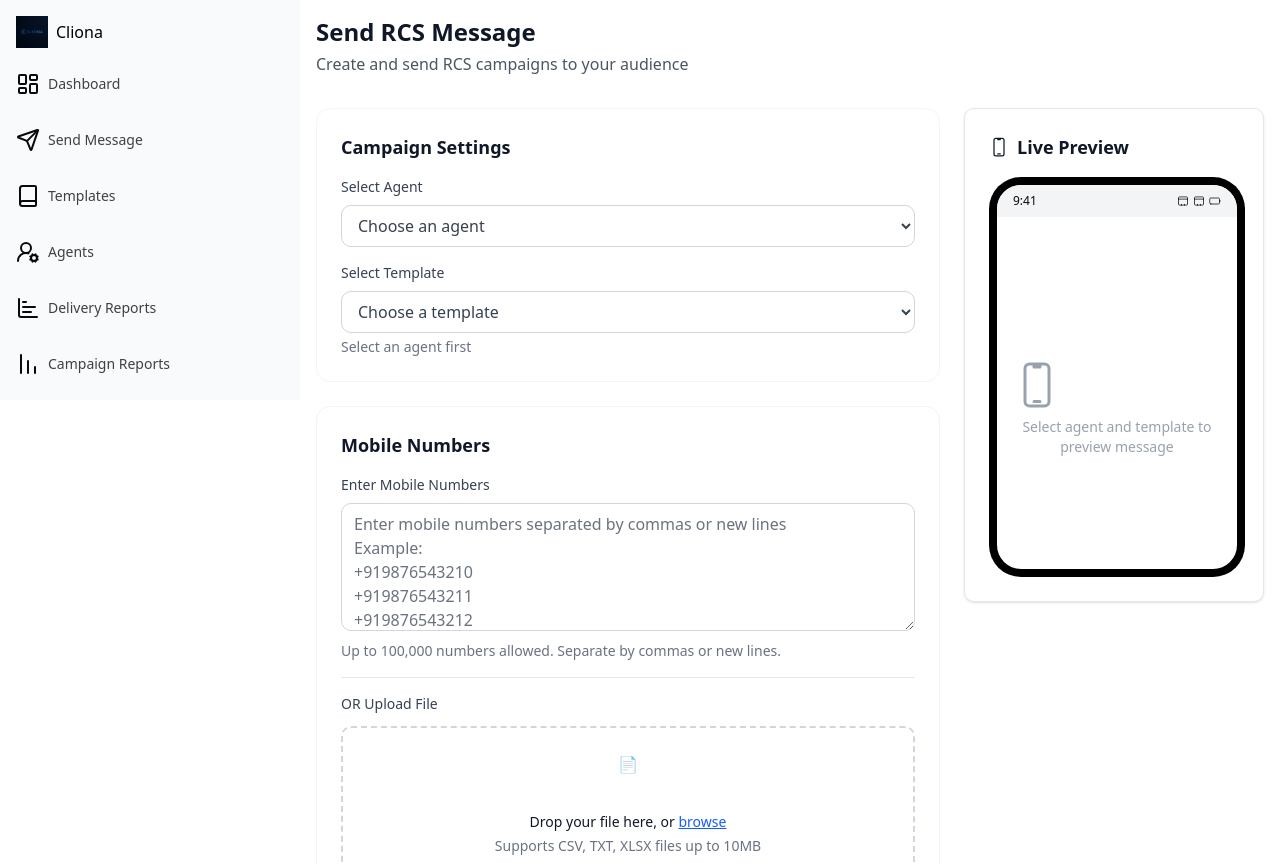
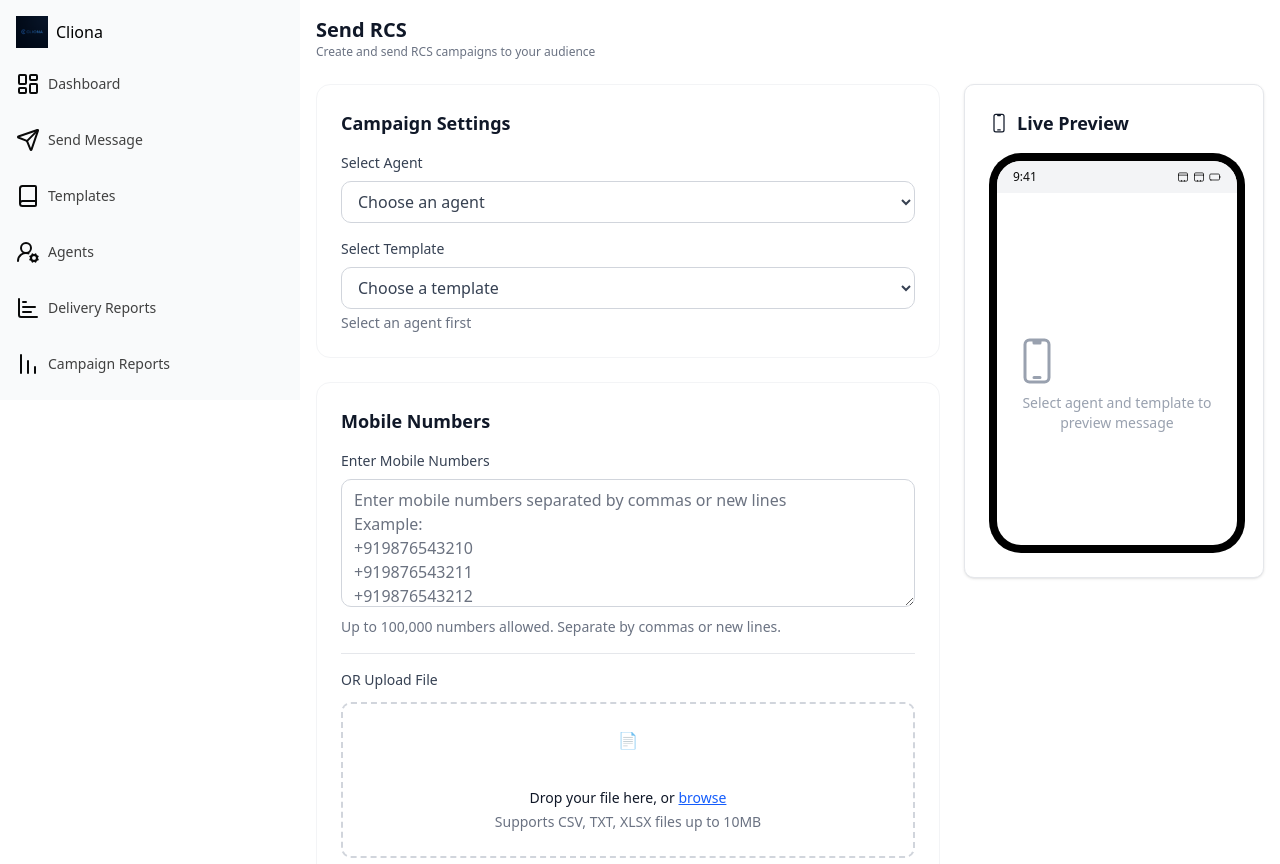
Before and after one commit to project-cliona/website, a Next.js app: page /app/rcs/sendMessage in a window 1280 px wide. Shown: the top 864 px of the page. Built offline with nearby package versions, Linux system fonts and the light colour scheme.

Commit message:
feat: PageHeading component

```diff
--- a/src/app/app/rcs/agents/page.tsx
+++ b/src/app/app/rcs/agents/page.tsx
@@ -321,6 +321,7 @@ import { DataTable } from "@/components/Table";
 import { Badge } from "@/components/ui/badge";
 import { Checkbox } from "@/components/ui/checkbox";
 import { cn } from "@/lib/utils";
+import { PageHeading } from "@/components/PageHeading";
 
 export type Item = {
   id: string;
@@ -373,10 +374,12 @@ const columns: ColumnDef<Item>[] = [
     cell: ({ row }) => (
       <div className="font-medium">{row.getValue("name")}</div>
     ),
+    size: 80,
   },
   {
     accessorKey: "email",
     header: "Email",
+    size: 160,
   },
   {
     accessorKey: "location",
@@ -386,6 +389,7 @@ const columns: ColumnDef<Item>[] = [
         {row.original.flag} {row.getValue("location")}
       </span>
     ),
+    size: 80,
   },
   {
     accessorKey: "status",
@@ -395,12 +399,13 @@ const columns: ColumnDef<Item>[] = [
       <Badge
         className={cn(
           row.getValue("status") === "Inactive" &&
-            "bg-muted-foreground/60 text-primary-foreground"
+          "bg-muted-foreground/60 text-primary-foreground"
         )}
       >
         {row.getValue("status")}
       </Badge>
     ),
+    size: 80,
   },
   {
     accessorKey: "balance",
@@ -410,6 +415,7 @@ const columns: ColumnDef<Item>[] = [
         style: "currency",
         currency: "USD",
       }).format(row.getValue("balance")),
+    size: 80,
   },
 ];
 
@@ -439,7 +445,11 @@ export default function UsersTable() {
   }, []);
 
   return (
-    <div className="p-4">
+    <div className="space-y-8">
+      <PageHeading
+        title="Agents"
+        subtitle="Overview and manage all active and inactive agents in your dashboard"
+      />
       <DataTable<Item> incomingData={data} columns={columns} />
     </div>
   );
--- a/src/app/app/rcs/page.tsx
+++ b/src/app/app/rcs/page.tsx
@@ -1,3 +1,4 @@
+import { PageHeading } from "@/components/PageHeading";
 import { StatsCard } from "../../../components/ui/StatsCard";
 import { BarChart, Send, CheckCircle, Users, LucideProps } from 'lucide-react';
 
@@ -41,14 +42,11 @@ export default function Dashboard() {
   return (
     <div className="space-y-8">
       <div className="flex items-center justify-between">
-        <div>
-          <h1 className="text-2xl font-semibold text-gray-900">Dashboard</h1>
-          <p className="text-gray-600 mt-1">
-            Welcome back! Here's what's happening with your campaigns.
-          </p>
-        </div>
+        <PageHeading
+          title="Dashboard"
+          subtitle="Welcome back! Here's what's happening with your campaigns."
+        />
       </div>
-
       <div className="grid grid-cols-1 md:grid-cols-2 lg:grid-cols-4 gap-6">
         {statsData.map((item, index) => (
           <StatsCard
@@ -102,13 +100,12 @@ export default function Dashboard() {
                   </div>
                 </div>
                 <span
-                  className={`px-3 py-1 rounded-full text-xs font-medium ${
-                    campaign.status === "Delivered"
+                  className={`px-3 py-1 rounded-full text-xs font-medium ${campaign.status === "Delivered"
                       ? "bg-green-50 text-green-700"
                       : campaign.status === "Sending"
-                      ? "bg-blue-50 text-blue-700"
-                      : "bg-gray-50 text-gray-700"
-                  }`}
+                        ? "bg-blue-50 text-blue-700"
+                        : "bg-gray-50 text-gray-700"
+                    }`}
                 >
                   {campaign.status}
                 </span>
--- a/src/app/app/rcs/sendMessage/page.tsx
+++ b/src/app/app/rcs/sendMessage/page.tsx
@@ -3,6 +3,7 @@
 import { useState } from 'react'
 import { MobilePreview } from '@/components/ui/MobilePreview'
 import { FileUpload } from "@/components/ui/FileUpload"
+import { PageHeading } from '@/components/PageHeading'
 export default function SendMessage() {
   const [selectedAgent, setSelectedAgent] = useState('')
   const [selectedTemplate, setSelectedTemplate] = useState('')
@@ -42,10 +43,10 @@ export default function SendMessage() {
 
   return (
     <div className="space-y-8">
-        <div>
-          <h1 className="text-2xl font-semibold text-gray-900">Send RCS Message</h1>
-          <p className="text-gray-600 mt-1">Create and send RCS campaigns to your audience</p>
-        </div>
+      <PageHeading
+        title="Send RCS"
+        subtitle="Create and send RCS campaigns to your audience"
+      />
 
       <div className="grid grid-cols-1 lg:grid-cols-3 gap-6">
         {/* Main Form */}
--- a/src/app/app/rcs/templates/page.tsx
+++ b/src/app/app/rcs/templates/page.tsx
@@ -2,6 +2,7 @@
 
 import { useState } from 'react'
 import Link from 'next/link'
+import { PageHeading } from '@/components/PageHeading'
 
 export default function Templates() {
   const [searchTerm, setSearchTerm] = useState('')
@@ -84,17 +85,10 @@ export default function Templates() {
 
   return (
       <div className="space-y-6">
-        <div className="flex justify-between items-center">
-          <h1 className="text-3xl font-bold text-gray-900">Templates</h1>
-          <Link
-            href="/app/rcs/templates/create"
-            className="bg-blue-600 text-white px-4 py-2 rounded-lg hover:bg-blue-700 transition-colors flex items-center"
-          >
-            <span className="mr-2">+</span>
-            Add Template
-          </Link>
-        </div>
-
+        <PageHeading
+                title="Templates"
+                subtitle="Overview and manage your templates"
+              />
         {/* Search Bar */}
         <div className="bg-white rounded-lg shadow-sm border border-gray-200 p-6">
           <div className="flex flex-col md:flex-row gap-4">
--- /dev/null
+++ b/src/components/PageHeading.tsx
@@ -0,0 +1,17 @@
+import React from "react";
+import { cn } from "@/lib/utils";
+
+interface PageHeadingProps {
+  title: string;
+  subtitle?: string;
+  className?: string;
+}
+
+export const PageHeading: React.FC<PageHeadingProps> = ({ title, subtitle, className }) => {
+  return (
+    <div className={cn("mb-6", className)}>
+      <h1 className="text-xl font-semibold text-gray-900">{title}</h1>
+      {subtitle && <p className="text-xs text-gray-500">{subtitle}</p>}
+    </div>
+  );
+};
```
Lines whose indentation alone changed are shown as unchanged.
